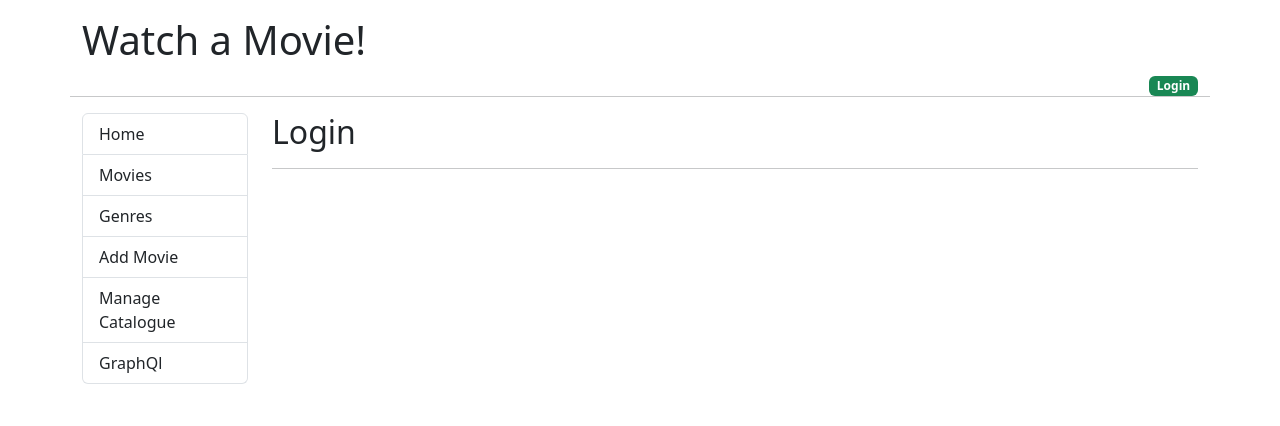
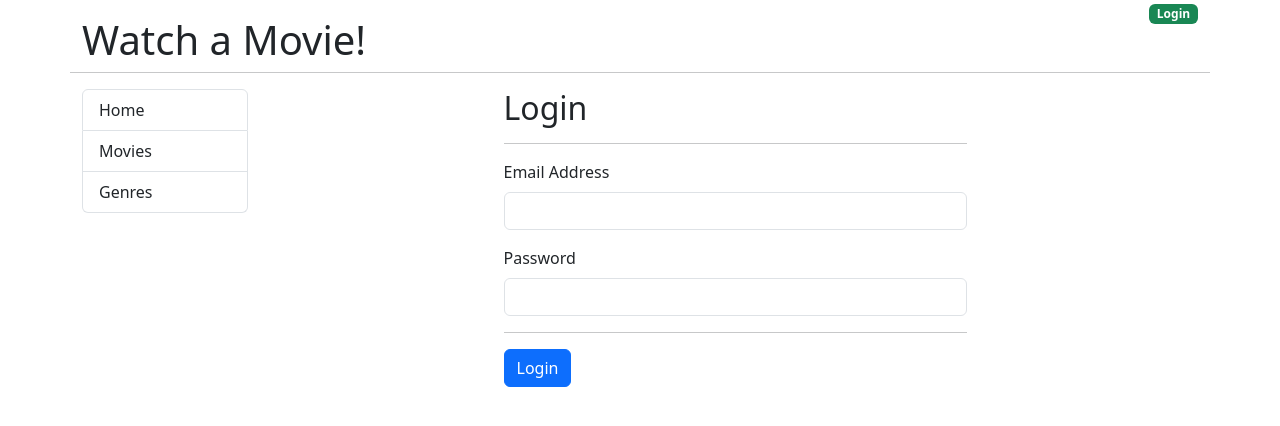
Before and after one commit to louismomo66/go_movie_App, a React (Create React App) app in the folder front-end/: page /login in a window 1280 px wide. Shown: the top 426 px of the page. Built offline with nearby package versions, Linux system fonts and the light colour scheme.

Commit message:
adding a form and alert

```diff
--- a/front-end/src/App.js
+++ b/front-end/src/App.js
@@ -1,18 +1,34 @@
-import {Link, Outlet} from 'react-router-dom';
-
+import { useState } from 'react';
+import { Link, Outlet, useNavigate } from 'react-router-dom';
+import Alert from './components/Alert';
 
 function App() {
+  const [jwtToken, setJwtToken] = useState("");
+  const [alertMessage, setAlertMessage] = useState("");
+  const [alertClassName, setAlertClassName] = useState("d-none");
+
+  const navigate = useNavigate();
+
+  const logOut = () => {
+    setJwtToken("");
+    navigate("/login");
+  }
+
   return (
     <div className="container">
       <div className="row">
-        <div className="col>">
+        <div className="col">
           <h1 className="mt-3">Watch a Movie!</h1>
         </div>
         <div className="col text-end">
-          <Link to="/login"><span className="badge bg-success">Login</span></Link>
+          {jwtToken === ""
+            ? <Link to="/login" className="text-decoration-none"><span className="badge bg-success" >Login</span></Link>
+            : <a href="#!" onClick={logOut}><span className='badge bg-danger'>Logout</span></a>
+          }
         </div>
         <hr className="mb-3"></hr>
       </div>
+
       <div className="row">
         <div className="col-md-2">
           <nav>
@@ -20,15 +36,24 @@
               <Link to="/" className="list-group-item list-group-item-action">Home</Link>
               <Link to="/movies" className="list-group-item list-group-item-action">Movies</Link>
               <Link to="/genres" className="list-group-item list-group-item-action">Genres</Link>
-              <Link to="/admin/movie/0" className="list-group-item list-group-item-action">Add Movie</Link>
-              <Link to="/manage-catalogue" className="list-group-item list-group-item-action">Manage Catalogue</Link>
-              <Link to="/graphql" className="list-group-item list-group-item-action">GraphQl</Link>
-
+              {jwtToken !== "" &&
+                <>
+                  <Link to="/admin/movie/0" className="list-group-item list-group-item-action">Add Movie</Link>
+                  <Link to="/manage-catalogue" className="list-group-item list-group-item-action">Manage Catalogue</Link>
+                  <Link to="/graphql" className="list-group-item list-group-item-action">GraphQl</Link>
+                </>
+              }
             </div>
           </nav>
         </div>
         <div className="col-md-10">
-        <Outlet />
+          <Alert
+            message={alertMessage}
+            className={alertClassName}
+          />
+          <Outlet context={{
+            jwtToken, setJwtToken,setAlertClassName,setAlertMessage,
+          }} />
         </div>
 
       </div>
--- /dev/null
+++ b/front-end/src/components/Alert.js
@@ -0,0 +1,8 @@
+const Alert = (props) => {
+    return (
+        <div className={"alert" + props.className} role="alert">
+            {props.message}
+        </div>
+    )
+}
+export default Alert;
--- a/front-end/src/components/Login.js
+++ b/front-end/src/components/Login.js
@@ -1,11 +1,55 @@
+import { useState } from "react";
+import Input from "./form/input";
+import { useOutletContext } from "react-router-dom";
 
 const Login =() => {
+    const [email,setEmail] = useState("");
+    const [password, setPassword] = useState("");
+    const {setJwtToken} =useOutletContext();
+    const {setAlertClassName} =useOutletContext();
+    const {setAlertMessage} =useOutletContext();
+    const handleSubmit = (event) => {
+        event.preventDefault();
+        console.log("email/pass",email,password);
+
+        if (email === "admin@example.com"){
+          setJwtToken("abc");
+          setAlertClassName("d-none");
+          setAlertMessage("");
+        }else {
+            setAlertClassName("alert-danger");
+            setAlertMessage("Invalid credentials");
+        }
+    }
     return(
 
-        <div>
+        <div className="col-md-6 offset-md-3">
             <h2>Login</h2>
             <hr />
-
+            <form onSubmit={handleSubmit}>
+                <Input
+                    title="Email Address"
+                    type="email"
+                    className="form-control"
+                    name="email"
+                    autoComplete="email-new"
+                    onChange={(event) => setEmail(event.target.value)}
+                />
+                 <Input
+                    title="Password"
+                    type="password"
+                    className="form-control"
+                    name="password"
+                    autoComplete="password-new"
+                    onChange={(event) => setPassword(event.target.value)}
+                />
+                <hr/>
+                <Input
+                type="submit"
+                className="btn btn-primary"
+                value="Login"
+                />
+            </form>
         </div>
 
     )
--- /dev/null
+++ b/front-end/src/components/form/input.js
@@ -0,0 +1,25 @@
+import { forwardRef } from "react";
+
+const Input = forwardRef((props, ref)=> {
+    return (
+        <div className="mb-3">
+            <label htmlFor={props.name} className="form-label">
+                {props.title}
+            </label>
+            <input
+            type={props.type}
+            className={props.className}
+            id={props.name}
+            ref={ref}
+            name={props.name}
+            placeholder={props.placeholder}
+            onChange={props.onChange}
+            autoComplete={props.autoComplete}
+            value={props.value}
+            />
+            <div className={props.errorDiv}>{props.errorMsg}</div>
+        </div>
+    )
+})
+
+export default Input;
```
